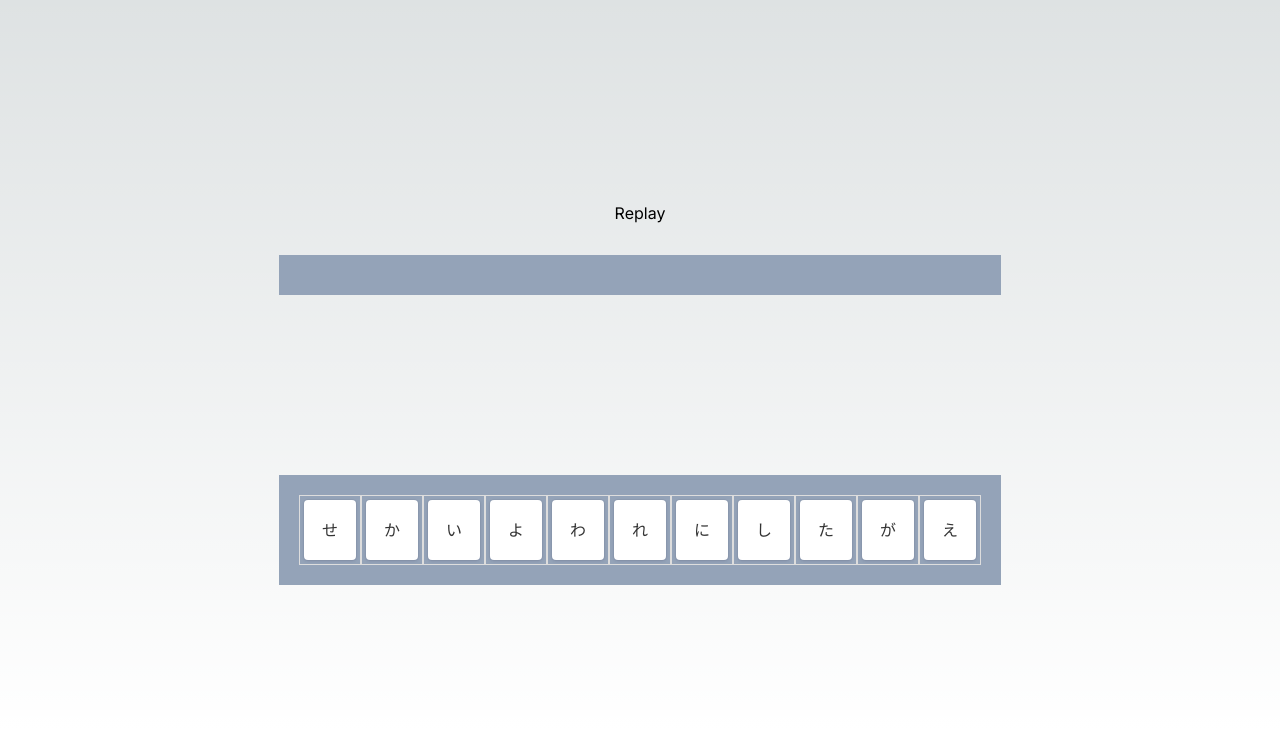
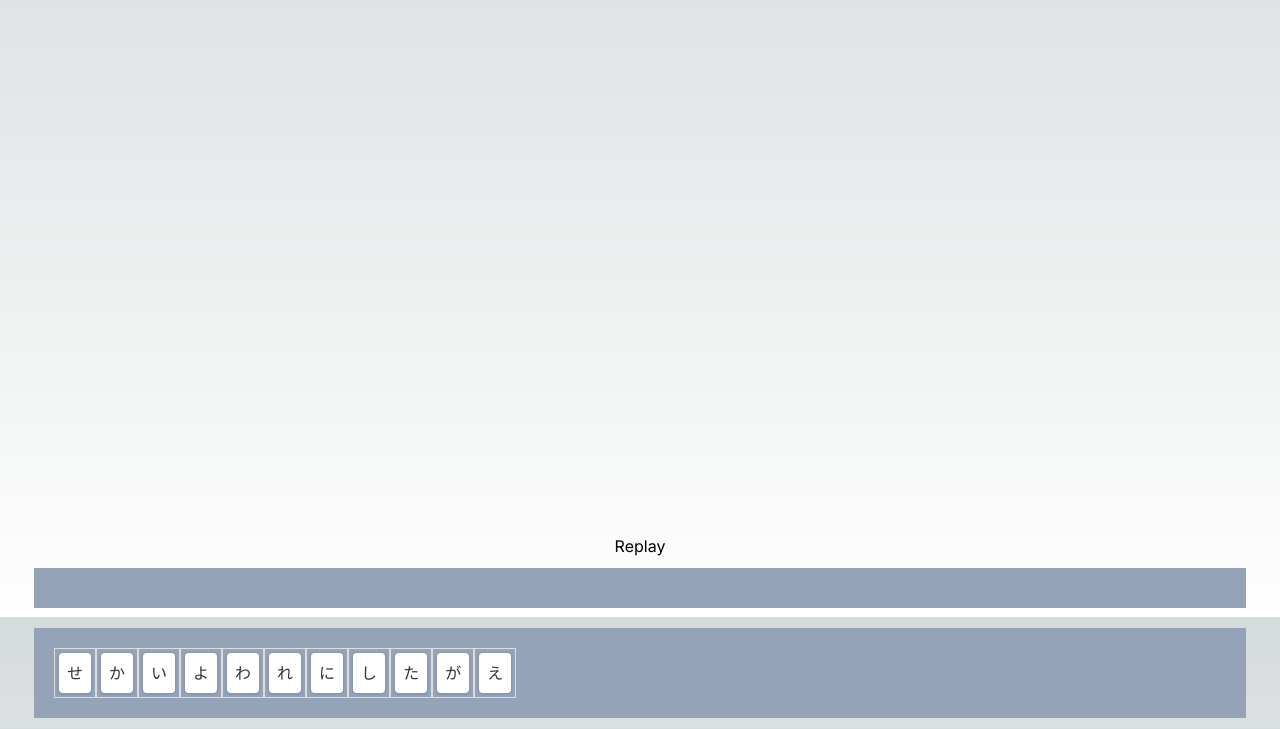
Before and after one commit to shiminshen/sort-words, a Next.js app: page / in a window 1280 px wide. Shown: the part 183-912 px from the top of the page. Built offline with nearby package versions, Linux system fonts and the light colour scheme.

Commit message:
fix(MultipleContainers): style

```diff
--- a/src/app/page.tsx
+++ b/src/app/page.tsx
@@ -7,7 +7,7 @@ const inter = Inter({ subsets: ["latin"] });
 
 export default function Home() {
   return (
-    <main className="flex min-h-screen flex-col items-center justify-between p-6">
+    <main className="flex h-screen flex-col items-center justify-between p-6">
       <Game />
     </main>
   );
--- a/src/components/Container/Container.module.scss
+++ b/src/components/Container/Container.module.scss
@@ -8,7 +8,6 @@
   outline: none;
   margin: 10px;
   border-radius: 5px;
-  min-height: 200px;
   transition: background-color 350ms ease;
   background-color: rgba(246, 246, 246, 1);
   border: 1px solid rgba(0, 0, 0, 0.05);
--- a/src/components/Item/Item.module.scss
+++ b/src/components/Item/Item.module.scss
@@ -55,7 +55,7 @@ $focused-outline-color: #4c9ffe;
   display: flex;
   flex-grow: 1;
   align-items: center;
-  padding: 18px;
+  padding: 8px;
   background-color: $background-color;
   box-shadow: $box-shadow;
   outline: none;
--- a/src/components/MultipleContainers.tsx
+++ b/src/components/MultipleContainers.tsx
@@ -123,6 +123,7 @@ interface Props {
   cancelDrop?: CancelDrop;
   columns?: number;
   containerStyle?: React.CSSProperties;
+  className: string;
   containerClassName?: string;
   itemClassName?: string;
   coordinateGetter?: KeyboardCoordinateGetter;
@@ -160,6 +161,7 @@ export function MultipleContainers({
   handle = false,
   items: initialItems,
   containerStyle,
+  className,
   containerClassName,
   itemClassName,
   coordinateGetter = multipleContainersCoordinateGetter,
@@ -452,9 +454,8 @@ export function MultipleContainers({
       modifiers={modifiers}
     >
       <div
+      className={className}
         style={{
-          boxSizing: "border-box",
-          padding: 20,
           display: "flex",
           flexDirection: vertical ? "column" : "row",
         }}
--- a/src/components/Question.tsx
+++ b/src/components/Question.tsx
@@ -1,16 +1,18 @@
 "use client";
 
 import React, { useState, createRef } from "react";
-import dynamic from 'next/dynamic';
+import dynamic from "next/dynamic";
 import type { ReactElement } from "react";
 // import ReactPlayer from 'react-player'
 import ReactPlayer from "react-player/youtube";
 
-import {rectSortingStrategy} from "@dnd-kit/sortable";
-const MultipleContainers  = dynamic(() => import('@/components/MultipleContainers'), {
+import { rectSortingStrategy } from "@dnd-kit/sortable";
+const MultipleContainers = dynamic(
+  () => import("@/components/MultipleContainers"),
+  {
     ssr: false,
-});
-
+  }
+);
 
 export interface QuestionProps {
   url?: string;
@@ -23,7 +25,10 @@ export function Question(props: QuestionProps): ReactElement {
 
   return (
     <>
+      <div className="w-full aspect-video">
         <ReactPlayer
+          width="100%"
+          height="100%"
           key={replayCount}
           ref={playerRef as any}
           url={url}
@@ -39,33 +44,35 @@ export function Question(props: QuestionProps): ReactElement {
             },
           }}
         />
+      </div>
       <button onClick={() => setReplayCount(replayCount + 1)}>Replay</button>
       <MultipleContainers
         vertical
         minimal
-        containerClassName="min-w-full min-h-0 bg-slate-400 flex flex-wrap"
+        className="w-full m-h-10"
+        containerClassName="w-full bg-slate-400 flex flex-wrap"
         items={{
           answers: [],
           choices: [
-            'せ',
-            'か',
-            'い',
-            'よ',
-            'わ',
-            'れ',
-            'に',
-            'し',
-            'た',
-            'が',
-            'え'
-          ]
+            "せ",
+            "か",
+            "い",
+            "よ",
+            "わ",
+            "れ",
+            "に",
+            "し",
+            "た",
+            "が",
+            "え",
+          ],
         }}
         columns={2}
         strategy={rectSortingStrategy}
         wrapperStyle={() => ({
-          border: '1px solid #ddd',
-          padding: '4px',
-          cursor: 'pointer',
+          border: "1px solid #ddd",
+          padding: "4px",
+          cursor: "pointer",
         })}
       />
     </>
```
Lines whose indentation alone changed are shown as unchanged.
